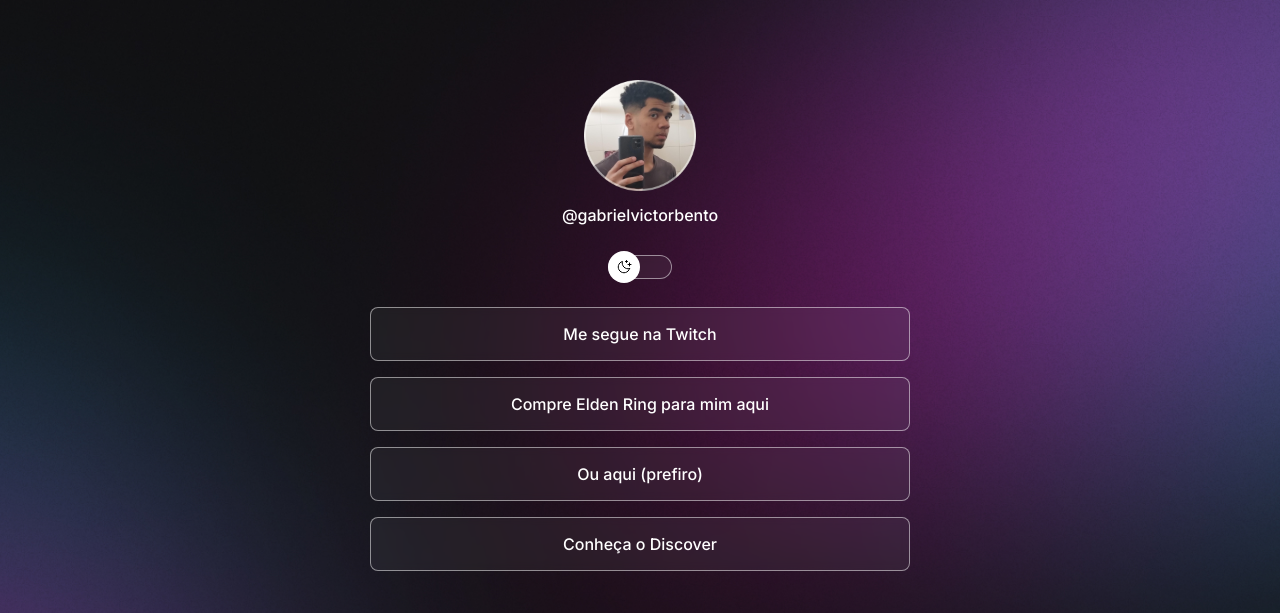
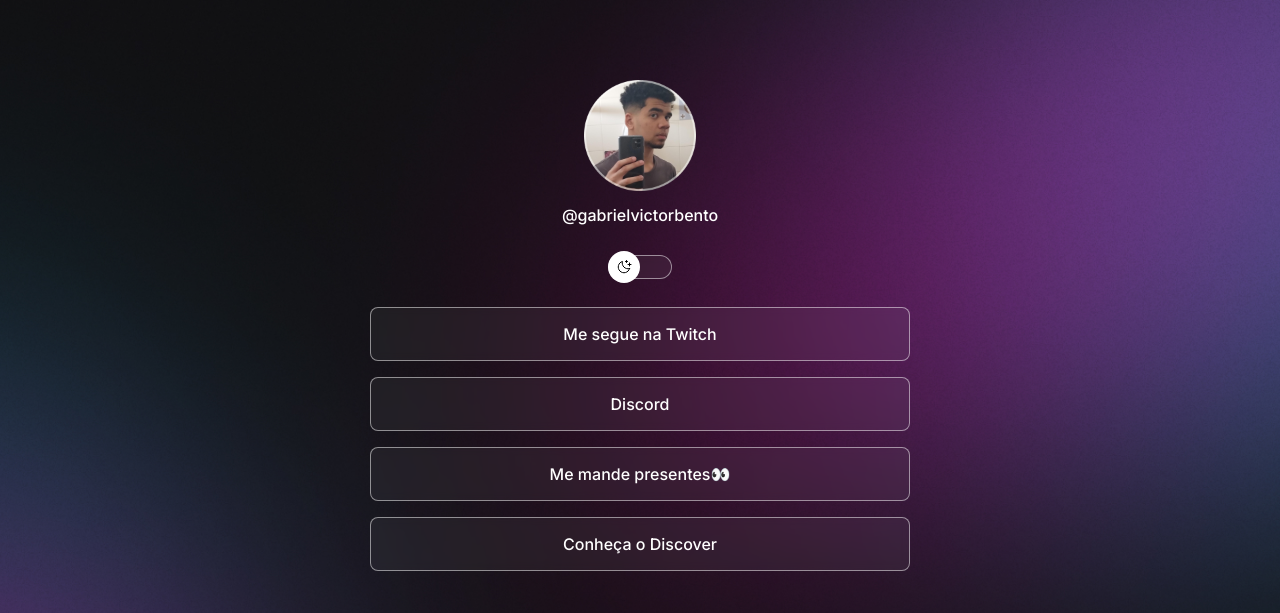
Before and after one commit to BentoHK/projeto, a plain HTML site: page index.html in a window 1280 px wide. Shown: the top 613 px of the page. Drawn offline with nearby package versions, Linux system fonts and the light colour scheme.

Commit message:
alterações nos links principais

```diff
--- a/index.html
+++ b/index.html
@@ -28,10 +28,10 @@
         <a href="https://www.twitch.tv/bento_hk" target="_blank">Me segue na Twitch</a>
       </Li>
       <li>
-        <a href="https://steamcommunity.com/profiles/76561198975683606/" target="_blank">Compre Elden Ring para mim aqui</a>
+        <a href="https://discord.gg/edRAnzNM" target="_blank">Discord</a>
       </li>
       <li>
-        <a href="https://account.xbox.com/pt-BR/Profile?xr=mebarnav&csrf=KKX_Zss8RCotqFjXeNG_mbrTRsBzbuElQST-8Y-2Vo5mG4z7Ft4m7LWRHDPLeXe_mpN7byw00k6sSph0AE-FmbIFM2s1&wa=wsignin1.0" target="_blank">Ou aqui (prefiro)</a>
+        <a href="https://account.xbox.com/pt-BR/Profile?xr=mebarnav&csrf=KKX_Zss8RCotqFjXeNG_mbrTRsBzbuElQST-8Y-2Vo5mG4z7Ft4m7LWRHDPLeXe_mpN7byw00k6sSph0AE-FmbIFM2s1&wa=wsignin1.0" target="_blank">Me mande presentes👀</a>
       </li>
       <li>
         <a href="https://rocketseat.com.br/discover" target="_blank">Conheça o Discover</a>
```
